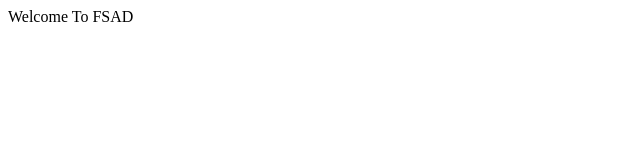
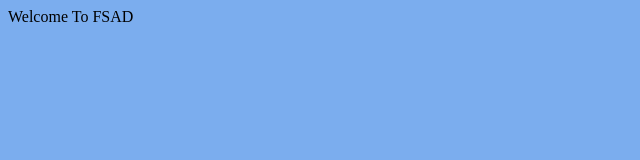
Before and after one commit to MeghanaGorakanti/FSAD-gitdemo, a plain HTML site: page index.html in a window 1280 px wide. Shown: the whole page, without its empty margins (0-640 px from the left). Drawn offline with Linux system fonts and the light colour scheme.

Commit message:
files are added

```diff
--- a/index.html
+++ b/index.html
@@ -4,6 +4,7 @@
     <meta charset="UTF-8">
     <meta name="viewport" content="width=device-width, initial-scale=1.0">
     <title>FSAD</title>
+     <link rel="stylesheet" href="style.css">
 </head>
 <body>
     <h>Welcome To FSAD</h>
--- /dev/null
+++ b/style.css
@@ -0,0 +1,3 @@
+ body{
+    background-color: rgb(123, 173, 238);
+ }
```
